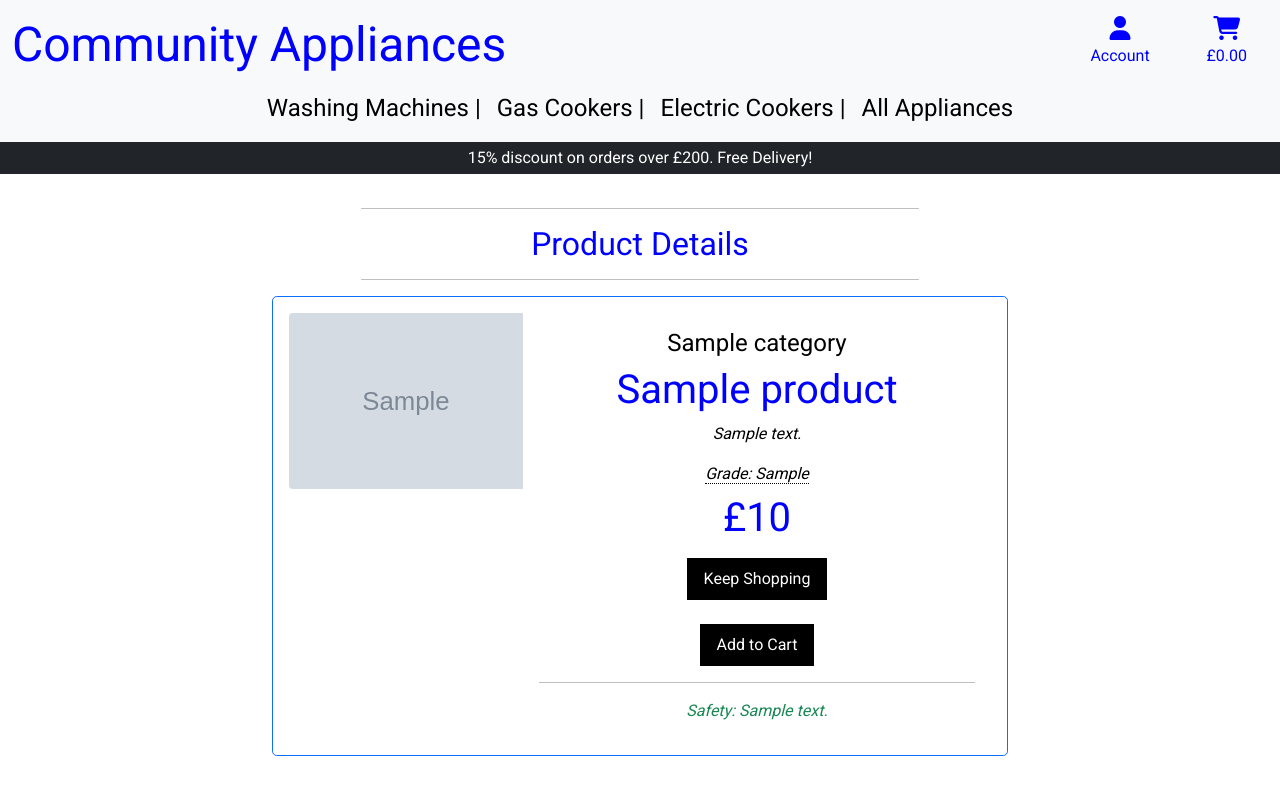
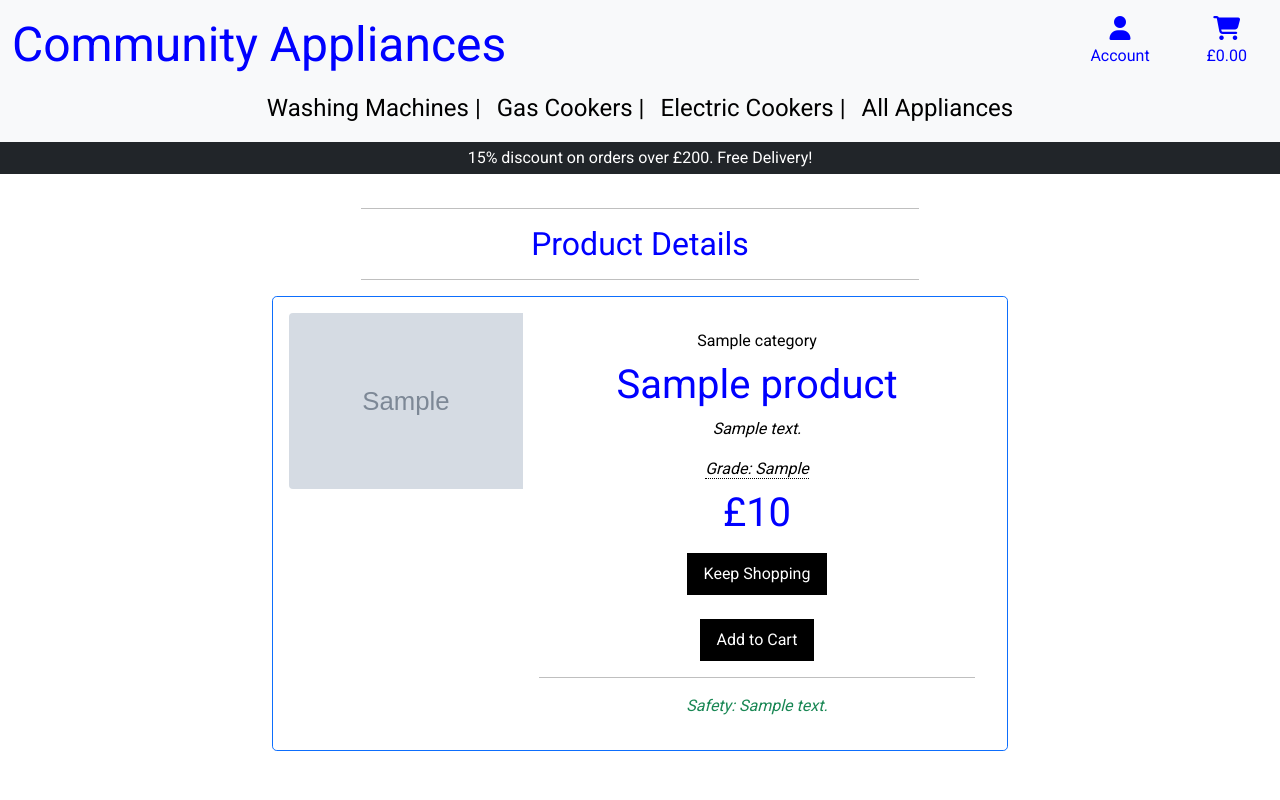
Before and after one commit to doctorandrewbrown/community-appliances, a Django app: page /products/1 in a window 1280 px wide. Run offline with Django 3.2, Linux system fonts and the light colour scheme; tables that the repository leaves empty hold one stand-in row (values such as "Sample post"); grey boxes marked "Sample" are stand-in pictures; some libraries are stand-ins or nearby versions.

Commit message:
remove card heading tags

```diff
--- a/products/templates/products/product_detail.html
+++ b/products/templates/products/product_detail.html
@@ -35,8 +35,8 @@
                 </div>
                 <div class="col-sm-8 text-center">
                     <div class="card-body">
-                        <h4 class="card-title">{{product.category}}</h4>
-                        <h5 class="card-title display-6 accent">{{product.name}}</h5>
+                        <p class="card-title">{{product.category}}</p>
+                        <p class="card-title display-6 accent">{{product.name}}</p>
                         <p class="card-text"><em>{{product.description}}</em></p>
                         <div class="dropdown ">
                             <span class="fst-italic dotted-bottom-border fw-light">Grade: {{product.grade}}</span>
```
